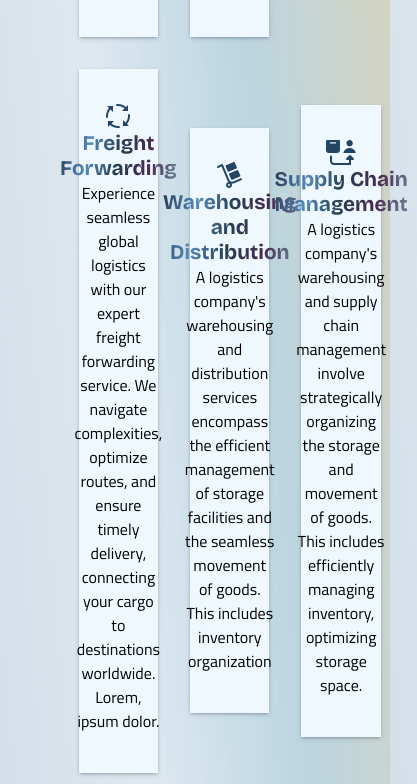
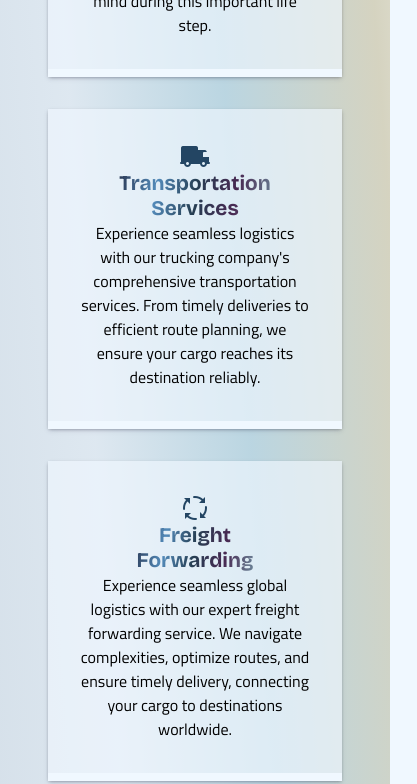
Before and after one commit to sazypapi/Sazy-Logistics, a plain HTML site: page services/index.html in a window 390 px wide. Shown: the part 1850-2634 px from the top of the page, 417 px wide, since content can reach past the window. Drawn offline with nearby package versions, Linux system fonts and the light colour scheme; files whose address does not match are found by name.

Commit message:
"CSS changes and media query changes"

```diff
--- a/about us/style.css
+++ b/about us/style.css
@@ -561,7 +561,7 @@ a {
   }
 
   .landingpage {
-    height: 90vh;
+    height: 70vh;
     padding: 2rem;
   }
 
@@ -685,7 +685,6 @@ a {
     text-align: center;
   }
   .fourthsection {
-    background-image: url(/pics/truck-3401529.jpg);
     background-repeat: no-repeat;
     background-size: cover;
   }
@@ -700,6 +699,7 @@ a {
   .section4 {
     box-shadow: rgba(35, 99, 99, 0.525) 0px 5px 15px;
     padding: 1rem;
+    border-radius: 10px;
     background-color: rgba(240, 248, 255, 0.749);
   }
   .fourthsectionimage > img {
--- a/home/style.css
+++ b/home/style.css
@@ -140,13 +140,14 @@ button {
   display: flex;
   flex-direction: column;
   flex-wrap: wrap;
-  padding: 2vh 2vw;
+  padding: 4vh 2vw;
   height: max-content;
   /* background-color: aliceblue; */
   width: 100%;
   align-items: center;
   align-content: center;
   justify-content: center;
+  border-bottom: 0.7vh solid silver;
   /* background-image: linear-gradient(to bottom, rgb(35, 69, 99), white, white, white); */
 }
 
@@ -725,16 +726,23 @@ a {
   .secondsectionimg > img {
     display: none;
   }
+  .thirdpage{
+    display: none;
+  }
+  iframe{
+    height: 80vh;
+    box-shadow: rgba(0, 0, 0, 0.35) 0px 5px 15px;
+    display: none;
+  }
   .secondpage {
-    background-image: url(/pics/canada-784392.jpg);
     background-size: cover;
     background-repeat: no-repeat;
   }
   .textsection {
-    background-color: rgba(186, 182, 182, 0.904);
-    box-shadow: rgba(0, 0, 0, 0.3) 0px 19px 38px,
-      rgba(0, 0, 0, 0.22) 0px 15px 12px;
-      width: 100%;
+    background-color: rgba(224, 220, 220, 0.831);
+    box-shadow: rgba(0, 0, 0, 0.35) 0px 5px 15px;      width: 100%;
+      border-radius: 10px;
+      margin-bottom: 2vh;
   }
   .secondsection {
     background-color: none;
@@ -742,6 +750,7 @@ a {
   }
   #p2 {
     font-weight: 500;
+    font-size: 1em
   }
 }
 @media screen and (max-width: 565px) {
--- a/services/index.html
+++ b/services/index.html
@@ -62,52 +62,53 @@
                     <h3>Office <br>Relocation</h3>
                     <p>Transform your trucking company's workspace with our expert office renovation service, creating a
                         modern and efficient environment that enhances productivity and comfort for your team. From
-                        layout
-                        design to m</p>
+                        layout design.</p>
                 </section>
                 <section class="thirdpagemainsection">
                     <img src="/pics/icons8-house-30.png" alt="">
                     <h3>Household<br>Moving</h3>
                     <p>Experience a seamless transition to your new home with our expert household moving service. Our
                         skilled team ensures your belongings are securely transported, providing peace of mind during
-                        this
-                        important life step.</p>
+                        this important life step.</p>
                 </section>
+            </div>
+            <div>
                 <section class="thirdpagemainsection">
                     <img src="/pics/icons8-truck-30.png" alt="">
                     <h3>Transportation<br>Services</h3>
                     <p>Experience seamless logistics with our trucking company's comprehensive transportation services.
-                        From
-                        timely deliveries to efficient route planning, we ensure your cargo reaches its destination
-                        reliably
-                        and hassle-free.</p>
+                        From timely deliveries to efficient route planning, we ensure your cargo reaches its destination
+                        reliably.
+                    </p>
+                </section>
+                <section class="thirdpagemainsection">
+                    <img src="/pics/icons8-process-30.png" alt="">
+                    <h3>Freight<br>Forwarding</h3>
+                    <p>
+                        Experience seamless global logistics with our expert freight forwarding service. We navigate
+                        complexities, optimize routes, and ensure timely delivery, connecting your cargo to destinations
+                        worldwide.
+                    </p>
                 </section>
             </div>
             <div>
 
                 <section class="thirdpagemainsection">
-                    <img src="/pics/icons8-process-30.png" alt="">
-                    <h3>Freight<br>Forwarding</h3>
-                    <p>Experience seamless global logistics with our expert freight forwarding service. We navigate
-                        complexities, optimize routes, and ensure timely delivery, connecting your cargo to destinations
-                        worldwide. Lorem, ipsum dolor.</p>
-                </section>
-                <section class="thirdpagemainsection">
                     <img src="/pics/icons8-trolley-30.png" alt="">
                     <h3>Warehousing and <br>Distribution</h3>
                     <p>
                         A logistics company's warehousing and distribution services encompass the efficient management
-                        of
-                        storage facilities and the seamless movement of goods. This includes inventory organization
+                        of storage facilities and the seamless movement of goods. This includes inventory organization
                     </p>
                 </section>
                 <section class="thirdpagemainsection">
                     <img src="/pics/icons8-supply-chain-30.png" alt="">
                     <h3>Supply Chain <br>Management</h3>
-                    <p>A logistics company's warehousing and supply chain management involve strategically organizing
-                        the
-                        storage and movement of goods. This includes efficiently managing inventory, optimizing storage
-                        space.</p>
+                    <p>
+                        A logistics company's warehousing and supply chain management involve strategically organizing
+                        the storage and movement of goods. This includes efficiently managing inventory, optimizing
+                        storage.
+                    </p>
                 </section>
             </div>
         </div>
@@ -196,8 +197,7 @@
                 <h4>Where is Sazy Logistics Located?</h4> <button class=" accordionbtn2">&#x2b;</button>
             </div>
             <div class="accordionsecond2">
-                <p>Click this link to see out location </p> <a href="/location/index.html"
-                    class="loclink">LOCATION</a>
+                <p>Click this link to see out location </p> <a href="/location/index.html" class="loclink">LOCATION</a>
             </div>
         </div>
         <div class="accordion3">
--- a/services/style.css
+++ b/services/style.css
@@ -186,14 +186,14 @@ button {
 }
 .thirdpagemain > div {
   display: flex;
-  width: 90%;
-  justify-content: space-around;
+  width: 80%;
+  justify-content: space-between;
   align-items: center;
   align-content: center;
   align-content: center;
 }
 .thirdpagemainsection {
-  width: 30%;
+  width: 70%;
   display: flex;
   flex-direction: column;
   justify-content: center;
@@ -202,11 +202,13 @@ button {
   box-shadow: rgba(50, 50, 93, 0.25) 0px 2px 5px -1px,
     rgba(0, 0, 0, 0.3) 0px 1px 3px -1px;
   padding: 2rem;
-  background-color: rgba(240, 248, 255);
+  background-color: rgba(240, 248, 255, 0.623);
   margin: 1rem;
   transition: all;
   transition-duration: 0.2s;
   border-bottom: 1vh solid aliceblue;
+  height: max-content;
+  text-align: left;
 }
 .thirdpagemainsection:hover {
   border-bottom: 1vh solid rgba(35, 69, 99);
@@ -681,9 +683,12 @@ a {
   .secondpageimg > img {
     width: 110%;
   }
-}
-@media screen and (max-wiidth: 950px) {
+  .thirdpagemain>div{
+    flex-direction: column;
+    width: 100%;
+  }
   .thirdpagemainsection{
-    width: 50%;
+    width: 100%;
+    background-color: rgba(240, 248, 255, 0.653);
   }
 }
```
Also changed, not shown: location/index.html (+1 -1 lines).
